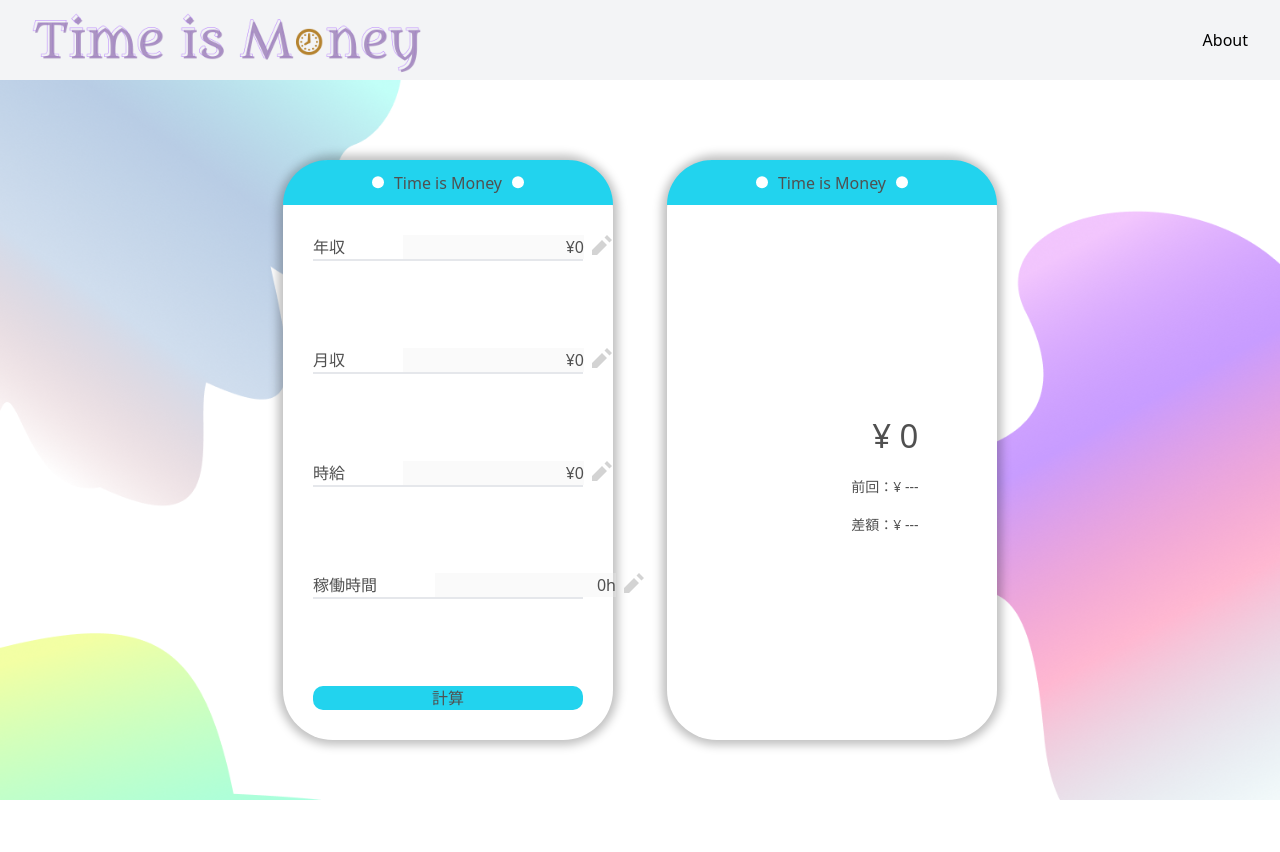
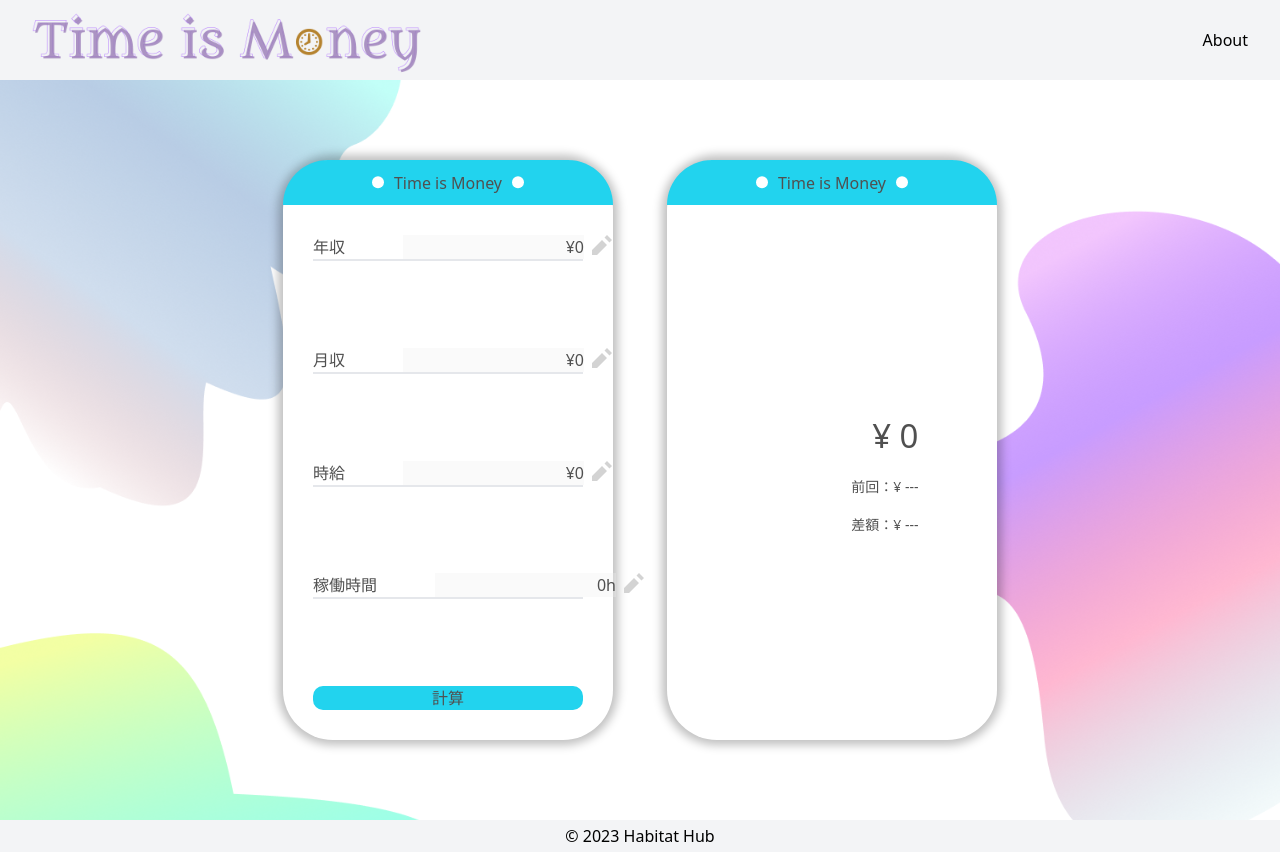
Before and after one commit to daydule/odyssey-frontend, a Next.js app: page /main in a window 1280 px wide. Before the commit the page ends 800 px from the top, so only its background shows below. Built offline with nearby package versions, Linux system fonts and the light colour scheme.

Commit message:
Update Layout component styles

```diff
--- a/src/components/forest/Layout.tsx
+++ b/src/components/forest/Layout.tsx
@@ -8,12 +8,12 @@ type Props = {
 export default function Layout({ children }: Props) {
   return (
     <div className='no-scrollbar w-full overflow-auto bg-about-page-image bg-cover'>
-      <header className='fixed h-20 w-full'>
+      <header className='fixed z-50 h-20 w-full'>
         <Header />
       </header>
-      <div className='h-screen pt-20'>
+      <div className='relative mt-20 box-border min-h-[calc(100vh-5rem)] pb-8'>
         <section className='py-20'>{children}</section>
-        <footer className='mt-20 w-full'>
+        <footer className='absolute bottom-0 w-full'>
           <Footer />
         </footer>
       </div>
```
